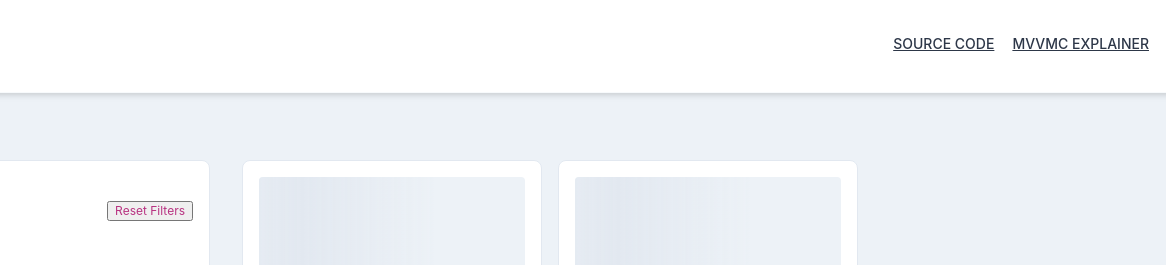
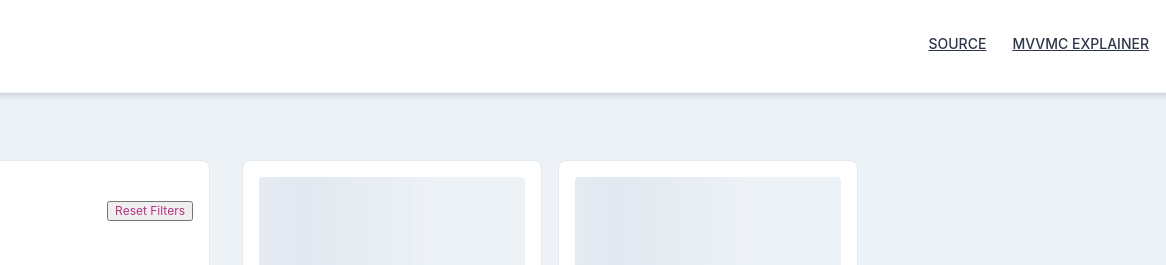
Before and after one commit to jint-method/mvvmc-demo, a website: page public/index.html in a window 1280 px wide. Shown: the top 265 px of the page, 106-1272 px from the left. Drawn offline with nearby package versions, Linux system fonts and the light colour scheme; files that its build step writes are made by us from their sources.

Commit message:
Updated header CSS

```diff
--- a/public/index.html
+++ b/public/index.html
@@ -28,8 +28,8 @@
                 <svg xmlns="http://www.w3.org/2000/svg" viewBox="0 0 377.31 454.89"><path class="a" d="M255.53,123.12H443.21s-8.72-94.56-178.74-94.56-196,94.56-196,94.56Z" transform="translate(-67.63 -28.56)"/><path class="a" d="M255.82,414.62H443.21s23.71,68.82-187.39,68.82S68.43,414.62,68.43,414.62Z" transform="translate(-67.63 -28.56)"/><text class="b" transform="translate(11.79 218.19)">100%<tspan class="c"><tspan x="11.73" y="145.25">EAT</tspan></tspan></text></svg>
             </a>
             <div flex="items-center row nowrap">
-                <a href="https://github.com/jint-method/mvvmc-example" target="_blank" class="button -text -grey">
-                    Source code
+                <a href="https://github.com/jint-method/mvvmc-example" target="_blank" class="button -text -grey mr-0.5">
+                    Source
                 </a>
                 <a href="https://mvvmc.jintmethod.dev/" target="_blank" class="button -text -grey">
                     MVVMC Explainer
```
